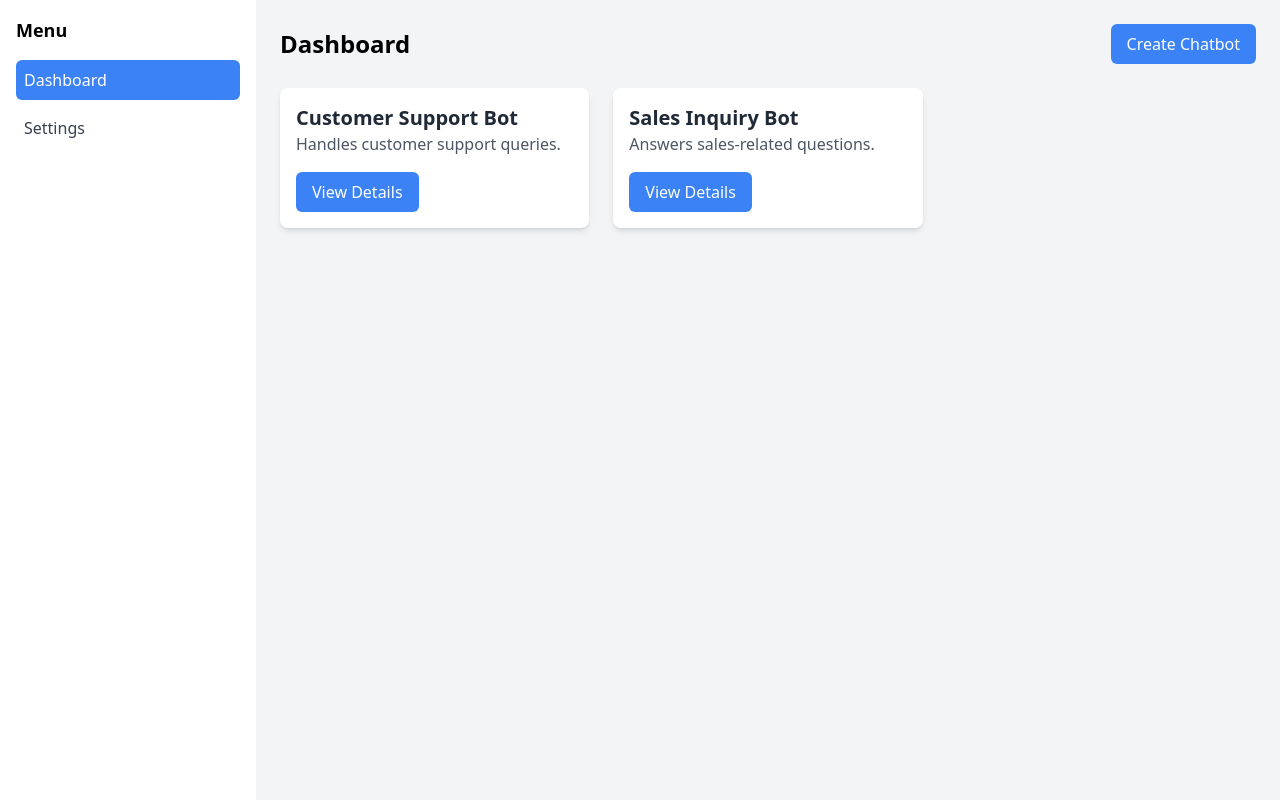
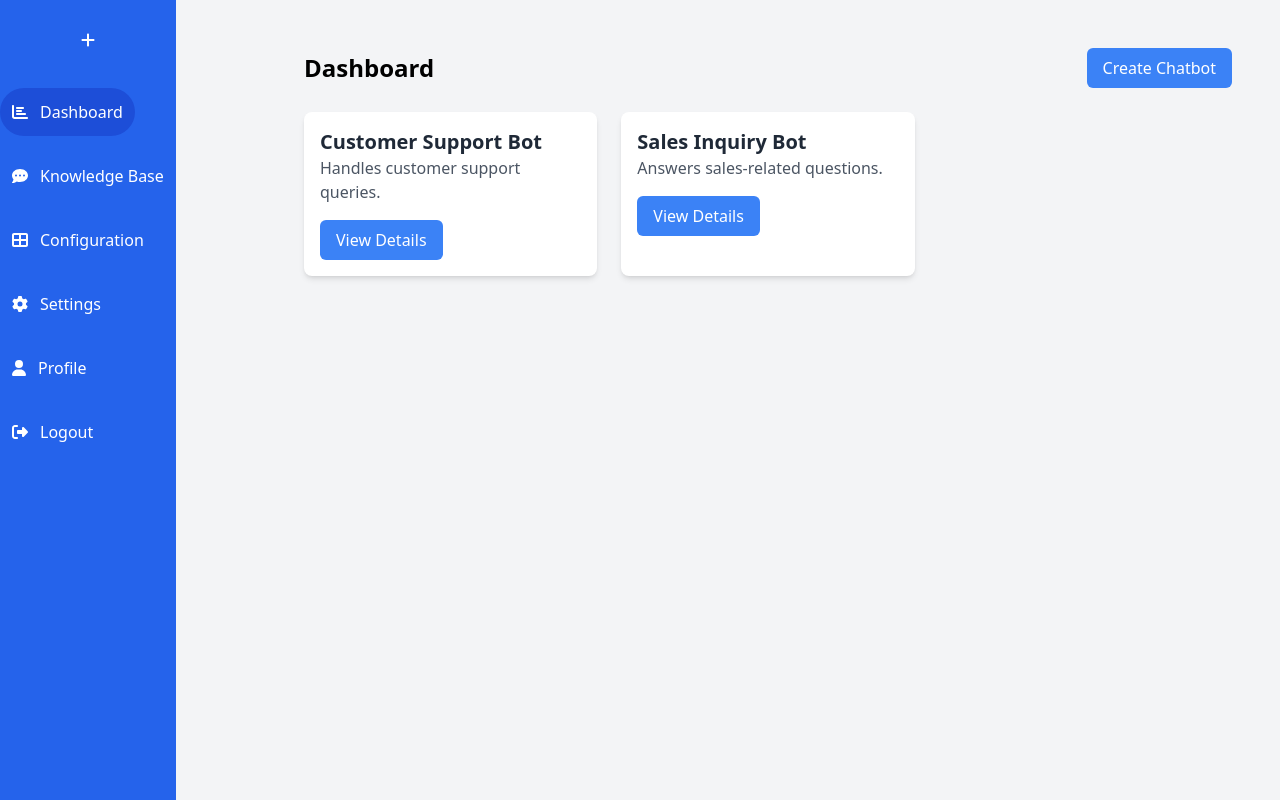
Before and after one commit to AFernandoGonzalez/Chatistico, a React (Vite) app in the folder frontend/: page /dashboard in a window 1280 px wide. Built offline with nearby package versions, Linux system fonts and the light colour scheme.

Commit message:
added new featrures

```diff
--- a/frontend/package.json
+++ b/frontend/package.json
@@ -10,6 +10,8 @@
     "preview": "vite preview"
   },
   "dependencies": {
+    "@fortawesome/free-solid-svg-icons": "^6.6.0",
+    "@fortawesome/react-fontawesome": "^0.2.2",
     "axios": "^1.7.5",
     "react": "^18.3.1",
     "react-dom": "^18.3.1",
--- a/frontend/src/App.jsx
+++ b/frontend/src/App.jsx
@@ -2,9 +2,12 @@ import React from 'react';
 import { BrowserRouter as Router, Route, Routes } from 'react-router-dom';
 import Signup from './pages/Signup';
 import Login from './pages/Login';
-import Dashboard from './pages/Dashboard';
-import ChatbotDetail from './pages/ChatbotDetail'; // Import ChatbotDetail component
-import Settings from './pages/Settings'; // Import Settings component
+import DashboardLayout from './layouts/DashboardLayout';
+import DashboardPage from './pages/Dashboard';
+import ChatbotDetail from './pages/ChatbotDetail';
+import KnowledgeBase from './pages/KnowledgeBase';
+import Configuration from './pages/Configuration';
+import Settings from './pages/Settings';
 
 const App = () => {
   return (
@@ -13,9 +16,13 @@ const App = () => {
         <Routes>
           <Route path="/signup" element={<Signup />} />
           <Route path="/login" element={<Login />} />
-          <Route path="/dashboard" element={<Dashboard />} />
-          <Route path="/chatbot/:id" element={<ChatbotDetail />} /> {/* Route for chatbot details */}
-          <Route path="/settings" element={<Settings />} />
+          <Route path="/dashboard" element={<DashboardLayout />}>
+            <Route index element={<DashboardPage />} />
+            <Route path="chatbot/:id" element={<ChatbotDetail />} />
+            <Route path="knowledge-base" element={<KnowledgeBase />} />
+            <Route path="configuration" element={<Configuration />} />
+            <Route path="settings" element={<Settings />} />
+          </Route>
         </Routes>
       </div>
     </Router>
--- a/frontend/src/components/Sidebar.jsx
+++ b/frontend/src/components/Sidebar.jsx
@@ -1,38 +1,49 @@
-import React from 'react';
+import React, { useState } from 'react';
 import { NavLink } from 'react-router-dom';
+import { FontAwesomeIcon } from '@fortawesome/react-fontawesome';
+import { faPlus, faChartBar, faCommentDots, faThLarge, faCog, faUser, faSignOutAlt } from '@fortawesome/free-solid-svg-icons';
 
 const Sidebar = () => {
+  const [isExpanded, setIsExpanded] = useState(false);
+
   return (
-    <div className="w-64 bg-white shadow-lg p-4">
-      <h2 className="text-lg font-bold mb-4">Menu</h2>
-      <ul className="space-y-2">
-        <li>
-          <NavLink
-            to="/dashboard"
-            className={({ isActive }) =>
-              `block p-2 rounded-md ${
-                isActive ? 'bg-blue-500 text-white' : 'text-gray-700 hover:bg-gray-100'
-              }`
-            }
-          >
-            Dashboard
-          </NavLink>
-        </li>
-        <li>
-          <NavLink
-            to="/settings"
-            className={({ isActive }) =>
-              `block p-2 rounded-md ${
-                isActive ? 'bg-blue-500 text-white' : 'text-gray-700 hover:bg-gray-100'
-              }`
-            }
-          >
-            Settings
-          </NavLink>
-        </li>
-      </ul>
+    <div
+      onMouseEnter={() => setIsExpanded(true)}
+      onMouseLeave={() => setIsExpanded(false)}
+      className={`fixed top-0 left-0 h-full transition-all duration-300 ${isExpanded ? 'w-44' : 'w-16'} bg-blue-600 flex flex-col items-center`}
+    >
+      <div className="mt-4">
+        <button className="p-3 hover:bg-blue-700 rounded-full text-white">
+          <FontAwesomeIcon icon={faPlus} />
+        </button>
+      </div>
+      <div className={`flex-1 mt-6 ${isExpanded ? 'w-full' : ''}`}>
+        <nav className="flex flex-col space-y-4 items-start">
+          <NavItem icon={faChartBar} label="Dashboard" isExpanded={isExpanded} to="/dashboard" />
+          <NavItem icon={faCommentDots} label="Knowledge Base" isExpanded={isExpanded} to="/dashboard/knowledge-base" />
+          <NavItem icon={faThLarge} label="Configuration" isExpanded={isExpanded} to="/dashboard/configuration" />
+          <NavItem icon={faCog} label="Settings" isExpanded={isExpanded} to="/dashboard/settings" />
+          <NavItem icon={faUser} label="Profile" isExpanded={isExpanded} to="/dashboard/profile" />
+          <NavItem icon={faSignOutAlt} label="Logout" isExpanded={isExpanded} to="/logout" />
+        </nav>
+      </div>
     </div>
   );
 };
 
+const NavItem = ({ icon, label, isExpanded, to }) => {
+  return (
+    <NavLink
+      to={to}
+      className={({ isActive }) =>
+        `p-3 hover:bg-blue-700 rounded-full text-white flex items-center ${isActive ? 'bg-blue-700' : ''
+        }`
+      }
+    >
+      <FontAwesomeIcon icon={icon} className="mr-3" />
+      {isExpanded && <span className="text-white">{label}</span>}
+    </NavLink>
+  );
+};
+
 export default Sidebar;
--- /dev/null
+++ b/frontend/src/layouts/DashboardLayout.jsx
@@ -0,0 +1,16 @@
+import React from 'react';
+import { Outlet } from 'react-router-dom';
+import Sidebar from '../components/Sidebar';
+
+const DashboardLayout = () => {
+    return (
+        <div className="flex">
+            <Sidebar />
+            <div className="flex-grow p-6 bg-gray-100 ml-16 lg:ml-64">
+                <Outlet />
+            </div>
+        </div>
+    );
+};
+
+export default DashboardLayout;
--- a/frontend/src/pages/ChatbotDetail.jsx
+++ b/frontend/src/pages/ChatbotDetail.jsx
@@ -1,26 +1,18 @@
 import React, { useState } from 'react';
 import { useParams } from 'react-router-dom';
 import ChatbotSidebar from '../components/ChatbotSidebar';
-import KnowledgeBase from '../components/KnowledgeBase'; // Import KnowledgeBase component
-import Configuration from '../components/Configuration'; // Import Configuration component
+import KnowledgeBase from './KnowledgeBase';
+import Configuration from './Configuration';
 
 const ChatbotDetail = () => {
-  const { id } = useParams(); // Get the chatbot ID from the URL
-  const [viewMode, setViewMode] = useState('overview'); // Default view mode
+  const { id } = useParams();
+  const [viewMode, setViewMode] = useState('overview');
 
   return (
     <div className="flex h-screen">
-      {/* Sidebar with chatbot-specific links */}
       <ChatbotSidebar onSelectView={setViewMode} />
-
-      {/* Main content area */}
       <div className="flex-grow p-6 bg-gray-100">
-        {viewMode === 'overview' && (
-          <div>
-            <h1 className="text-2xl font-bold mb-4">Chatbot Overview</h1>
-            {/* Overview content goes here */}
-          </div>
-        )}
+        {viewMode === 'overview' && <div><h1 className="text-2xl font-bold mb-4">Chatbot Overview</h1></div>}
         {viewMode === 'knowledge-base' && <KnowledgeBase />}
         {viewMode === 'configuration' && <Configuration />}
       </div>
--- a/frontend/src/pages/Dashboard.jsx
+++ b/frontend/src/pages/Dashboard.jsx
@@ -1,58 +1,42 @@
 import React, { useState } from 'react';
 import { useNavigate } from 'react-router-dom';
-import Sidebar from '../components/Sidebar';
 
 const Dashboard = () => {
   const [chatbots, setChatbots] = useState([
     { id: 1, name: 'Customer Support Bot', description: 'Handles customer support queries.' },
     { id: 2, name: 'Sales Inquiry Bot', description: 'Answers sales-related questions.' },
-  ]); // Example list of chatbots
+  ]);
 
   const navigate = useNavigate();
 
   const handleCreateChatbot = () => {
-    // Logic for creating a chatbot (this can be a modal or a separate page)
     alert('Create Chatbot logic here');
   };
 
   const handleViewChatbot = (id) => {
-    navigate(`/chatbot/${id}`);
+    navigate(`/dashboard/chatbot/${id}`);
   };
 
   return (
-    <div className="flex h-screen">
-      {/* Sidebar with general links */}
-      <Sidebar />
-
-      {/* Main content area */}
     <div className="flex-grow p-6 bg-gray-100">
       <div className="flex justify-between items-center mb-6">
         <h1 className="text-2xl font-bold">Dashboard</h1>
-          <button
-            onClick={handleCreateChatbot}
-            className="px-4 py-2 bg-blue-500 text-white rounded-md hover:bg-blue-600 transition"
-          >
+        <button onClick={handleCreateChatbot} className="px-4 py-2 bg-blue-500 text-white rounded-md hover:bg-blue-600 transition">
           Create Chatbot
         </button>
       </div>
-
-        {/* List of chatbot cards */}
       <div className="grid grid-cols-1 md:grid-cols-2 lg:grid-cols-3 gap-6">
         {chatbots.map((chatbot) => (
           <div key={chatbot.id} className="bg-white p-4 rounded-lg shadow-md">
             <h3 className="text-xl font-semibold text-gray-800">{chatbot.name}</h3>
             <p className="text-gray-600">{chatbot.description}</p>
-              <button
-                onClick={() => handleViewChatbot(chatbot.id)}
-                className="mt-4 px-4 py-2 bg-blue-500 text-white rounded-md hover:bg-blue-600 transition"
-              >
+            <button onClick={() => handleViewChatbot(chatbot.id)} className="mt-4 px-4 py-2 bg-blue-500 text-white rounded-md hover:bg-blue-600 transition">
               View Details
             </button>
           </div>
         ))}
       </div>
     </div>
-    </div>
   );
 };
 
--- a/frontend/src/pages/Login.jsx
+++ b/frontend/src/pages/Login.jsx
@@ -8,10 +8,7 @@ const Login = () => {
   const handleLogin = async (e) => {
     e.preventDefault();
     try {
-      await axios.post('https://your-backend-url.com/api/auth/login', {
-        email,
-        password,
-      });
+      await axios.post('https://your-backend-url.com/api/auth/login', { email, password });
       alert('Login successful!');
     } catch (error) {
       console.error('Error logging in:', error);
@@ -19,12 +16,14 @@ const Login = () => {
   };
 
   return (
-    <form onSubmit={handleLogin}>
+    <form onSubmit={handleLogin} className="p-6 bg-white shadow-md rounded-md max-w-md mx-auto mt-8">
+      <h1 className="text-2xl font-bold mb-4">Log In</h1>
       <input
         type="email"
         value={email}
         onChange={(e) => setEmail(e.target.value)}
         placeholder="Email"
+        className="w-full p-2 mb-4 border border-gray-300 rounded-md"
         required
       />
       <input
@@ -32,9 +31,12 @@ const Login = () => {
         value={password}
         onChange={(e) => setPassword(e.target.value)}
         placeholder="Password"
+        className="w-full p-2 mb-4 border border-gray-300 rounded-md"
         required
       />
-      <button type="submit">Log In</button>
+      <button type="submit" className="px-4 py-2 bg-blue-500 text-white rounded-md hover:bg-blue-600 transition">
+        Log In
+      </button>
     </form>
   );
 };
--- a/frontend/src/pages/Signup.jsx
+++ b/frontend/src/pages/Signup.jsx
@@ -8,10 +8,7 @@ const Signup = () => {
   const handleSignup = async (e) => {
     e.preventDefault();
     try {
-      await axios.post('https://your-backend-url.com/api/auth/signup', {
-        email,
-        password,
-      });
+      await axios.post('https://your-backend-url.com/api/auth/signup', { email, password });
       alert('Signup successful!');
     } catch (error) {
       console.error('Error signing up:', error);
@@ -19,12 +16,14 @@ const Signup = () => {
   };
 
   return (
-    <form onSubmit={handleSignup}>
+    <form onSubmit={handleSignup} className="p-6 bg-white shadow-md rounded-md max-w-md mx-auto mt-8">
+      <h1 className="text-2xl font-bold mb-4">Sign Up</h1>
       <input
         type="email"
         value={email}
         onChange={(e) => setEmail(e.target.value)}
         placeholder="Email"
+        className="w-full p-2 mb-4 border border-gray-300 rounded-md"
         required
       />
       <input
@@ -32,9 +31,12 @@ const Signup = () => {
         value={password}
         onChange={(e) => setPassword(e.target.value)}
         placeholder="Password"
+        className="w-full p-2 mb-4 border border-gray-300 rounded-md"
         required
       />
-      <button type="submit">Sign Up</button>
+      <button type="submit" className="px-4 py-2 bg-blue-500 text-white rounded-md hover:bg-blue-600 transition">
+        Sign Up
+      </button>
     </form>
   );
 };
```
Also changed, not shown: frontend/src/pages/Configuration.jsx (renamed from frontend/src/components/Configuration.jsx, +3 -13 lines), frontend/src/pages/KnowledgeBase.jsx (renamed from frontend/src/components/KnowledgeBase.jsx, +2 -14 lines), frontend/src/pages/Settings.jsx (+3 -11 lines), 1 other file (tests, documents, lock files or other folders). Lines whose indentation alone changed are shown as unchanged.
